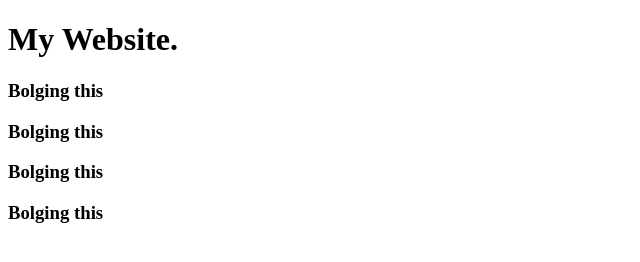
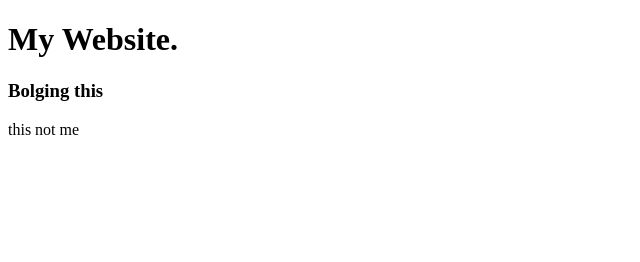
Before and after one commit to dipto3478/my-first-website, a plain HTML site: page index.html in a window 1280 px wide. Shown: the whole page, without its empty margins (0-640 px from the left). Drawn offline with Linux system fonts and the light colour scheme.

Commit message:
Update index.html

```diff
--- a/index.html
+++ b/index.html
@@ -10,9 +10,7 @@
     <h1>My Website.</h1>
     <h3>Bolging this</h3>
 
-    <h3>Bolging this</h3>
-    <h3>Bolging this</h3>
-    <h3>Bolging this</h3>
+    <p>this not me</p>
 
 </body>
 </html>
```
